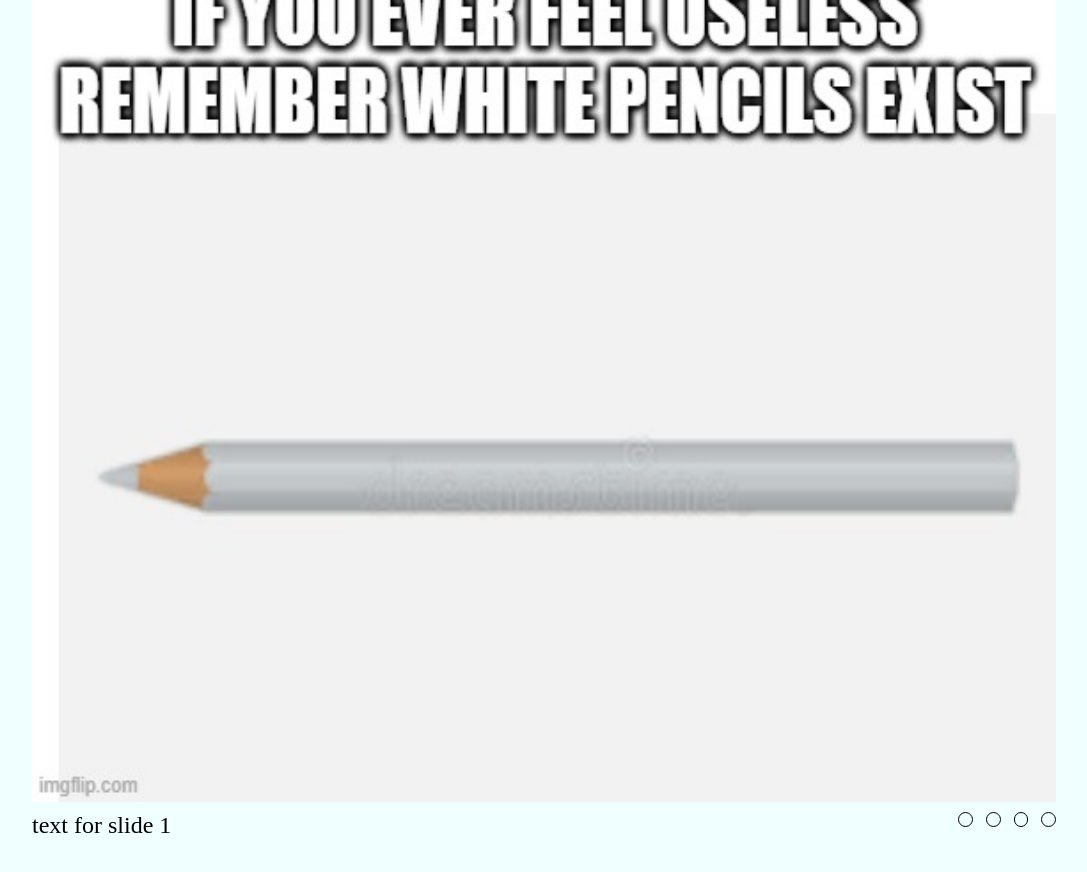
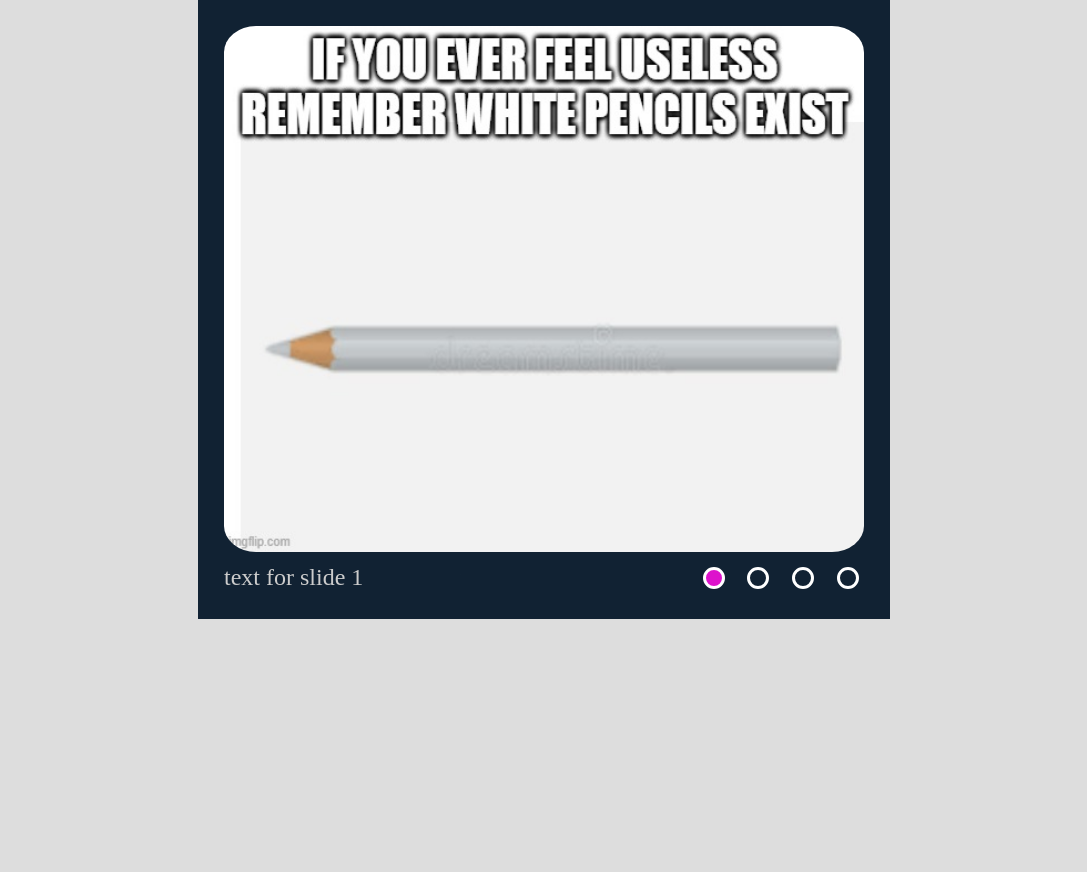
Before and after one commit to UserJah/cssMemSlider, a plain HTML site: page cssMemSlider/index.html in a window 1280 px wide. Shown: the whole page, without its empty margins (96-1183 px from the left). After the commit the page ends 800 px from the top, so only its background shows below. Drawn offline with Linux system fonts and the light colour scheme.

Commit message:
feat: change styles and add colors for checkboxses (Mon, May 16, 2022 03:33:34 PM)

```diff
--- a/cssMemSlider/index.html
+++ b/cssMemSlider/index.html
@@ -31,10 +31,18 @@
             </div>
         </div>
         <div class="navigation">
-            <label for="s1" class="navigation-item"></label>
-            <label for="s2" class="navigation-item"></label>
-            <label for="s3" class="navigation-item"></label>
-            <label for="s4" class="navigation-item"></label>
+            <label for="s1" class="navigation-item">
+                <div class="label"></div>
+            </label>
+            <label for="s2" class="navigation-item">
+                <div class="label"></div>
+            </label>
+            <label for="s3" class="navigation-item">
+                <div class="label"></div>
+            </label>
+            <label for="s4" class="navigation-item">
+                <div class="label"></div>
+            </label>
         </div>
     </div>
 </body>
--- a/cssMemSlider/style.css
+++ b/cssMemSlider/style.css
@@ -1,21 +1,23 @@
 body {
-    background-color: azure;
+    background-color: #ddd;
     font-size: 1.5rem;
     display: flex;
     align-items: center;
     justify-content: center;
-    height: 100vh;
+    /* height: 100vh; */
+    color: #ccc;
 }
 
 
 .wrapper {
-    padding: 10%;
-    /* min-width: 25rem; */
+    padding: 2%;
+    max-width: 40rem;
     height: auto;
     display: grid;
     grid-template-areas: "slider slider"
                         "text navigation";
     grid-row-gap: 10px;
+    background-color: #123;
 }
 
 .navigation {
@@ -38,14 +40,6 @@ body {
 
     .navigation {
         justify-self: center;
-    }
-
-    .text-overflow {
-        justify-self: center;
-    }
-
-    .text {
-        text-align: center;
     }
 }
 
@@ -70,7 +64,10 @@ body {
 .text {
     width: 25%;
     transition: 0.5s;
+    display: flex;
+    align-items: center;
 }
+
 
 .slides {
     width: 400%;
@@ -90,33 +87,43 @@ body {
     width: 100%;
     height: 100%;
     display: flex;
+    border-radius: 5%;
 }
 
 input {
     display: none;
 }
 
-
-
 .navigation .navigation-item {
-    width: 1vw;
-    height: 1vw;
-    border: 0.1vw solid black;
+    width: 2rem;
+    height: 2rem;
     border-radius: 100%;
+    background: transparent;
     cursor: pointer;
+    display: flex;
+    justify-content: center;
+    align-items: center;
 }
 
-.navigation .navigation-item:hover {
-    background-color: black;
+.navigation .navigation-item .label{
+    width: 1rem;
+    height: 1rem;
+    border: 0.2rem solid #fff;
+    border-radius: 100%;
+}
+
+.navigation .navigation-item:hover .label{
+    background-color: #fff;
+    transition: 0.5s;
+}
+
+.navigation .navigation-item:focus .label {
+    background-color: #fff;
     transition: 0.5s;
 }
 
 label {
     text-decoration: none;
-}
-
-.navigation .navigation-item:focus {
-    background: black;
 }
 
 #s1:checked ~ .slider .slides .s1 {
@@ -150,3 +157,11 @@ label {
 #s4:checked ~ .text-overflow .text-block .t1 {
     margin-left: -75%;
 }
+
+
+#s1:checked ~ .navigation .navigation-item:nth-child(1) .label,
+#s2:checked ~ .navigation .navigation-item:nth-child(2) .label,
+#s3:checked ~ .navigation .navigation-item:nth-child(3) .label,
+#s4:checked ~ .navigation .navigation-item:nth-child(4) .label {
+    background: #dd12cc;
+};
```
